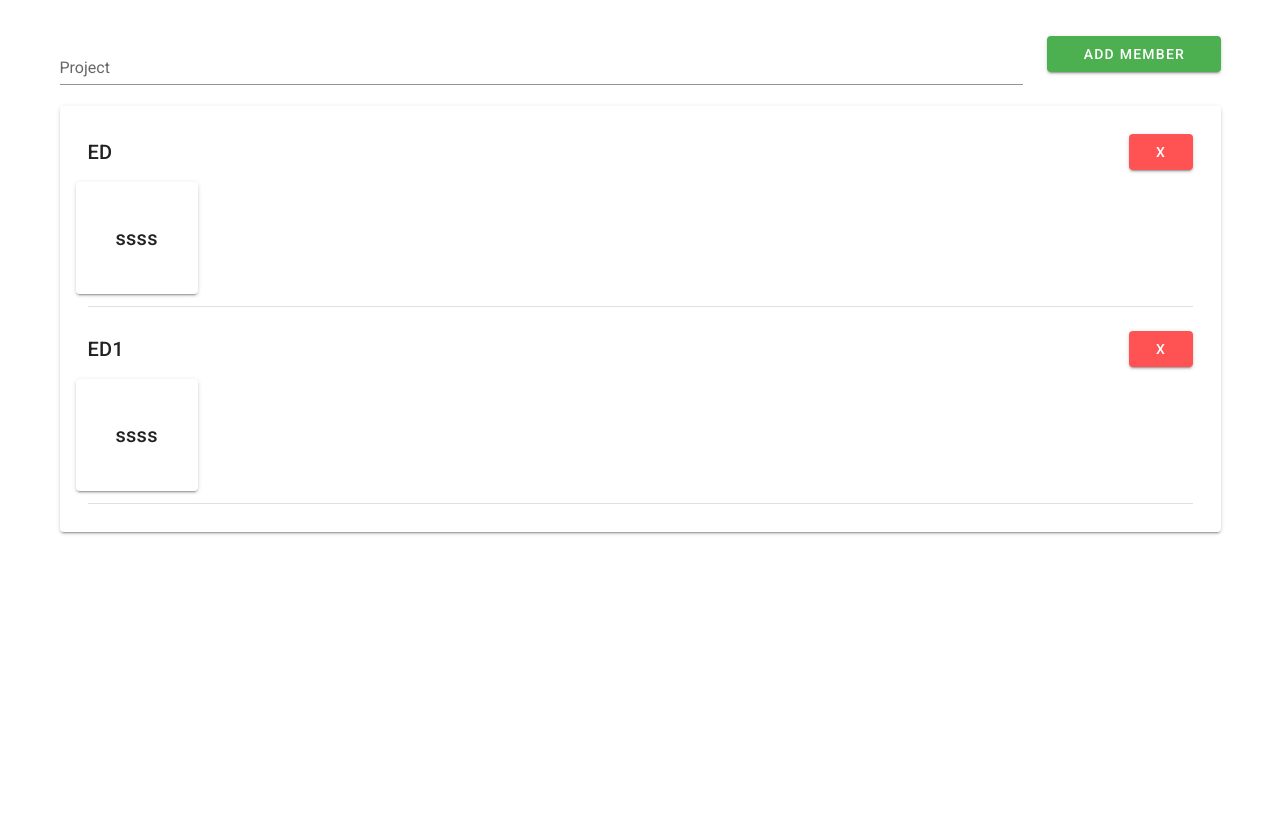
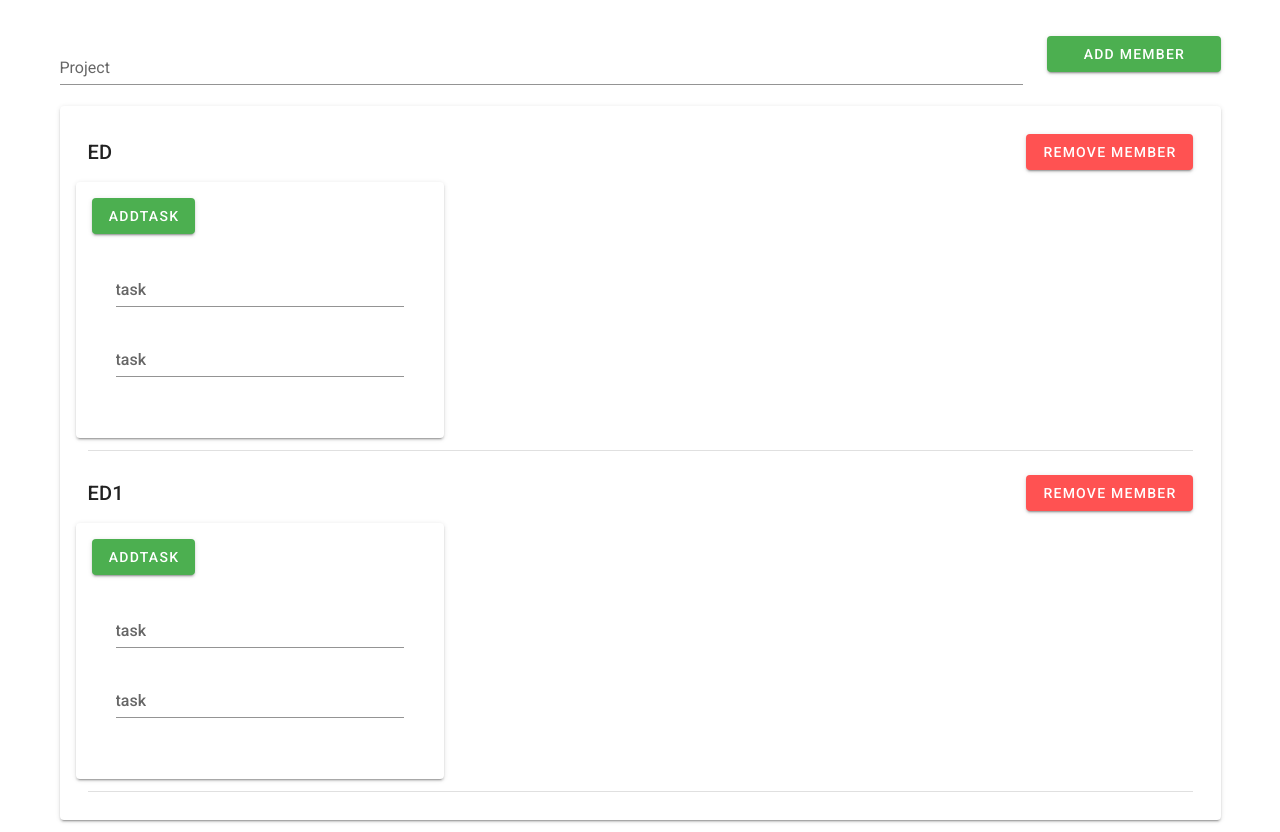
Before and after one commit to edsam299/progress, a Vue app: page /addtask in a window 1280 px wide. Built offline with nearby package versions, Linux system fonts and the light colour scheme.

Commit message:
edit addtask

```diff
--- a/src/views/AddTask.vue
+++ b/src/views/AddTask.vue
@@ -26,13 +26,23 @@
                 <v-col cols="12" class="d-flex flex-row align-center">
                   <span> {{ item.member }}</span>
                   <v-spacer></v-spacer>
-                  <v-btn color="error">x</v-btn>
+                  <v-btn color="error">Remove Member</v-btn>
                 </v-col>
                 <v-card>
                   <v-card-title primary-title>
+                      <v-btn color="success">AddTask</v-btn>
                      <v-container grid-list-xs>
                        <v-col cols="12">
-                         ssss
+                         <v-text-field
+                           name="name"
+                           label="task"
+                           id="id"
+                         ></v-text-field>
+                         <v-text-field
+                           name="name"
+                           label="task"
+                           id="id"
+                         ></v-text-field>
                        </v-col>
                      </v-container>
                   </v-card-title>
```
